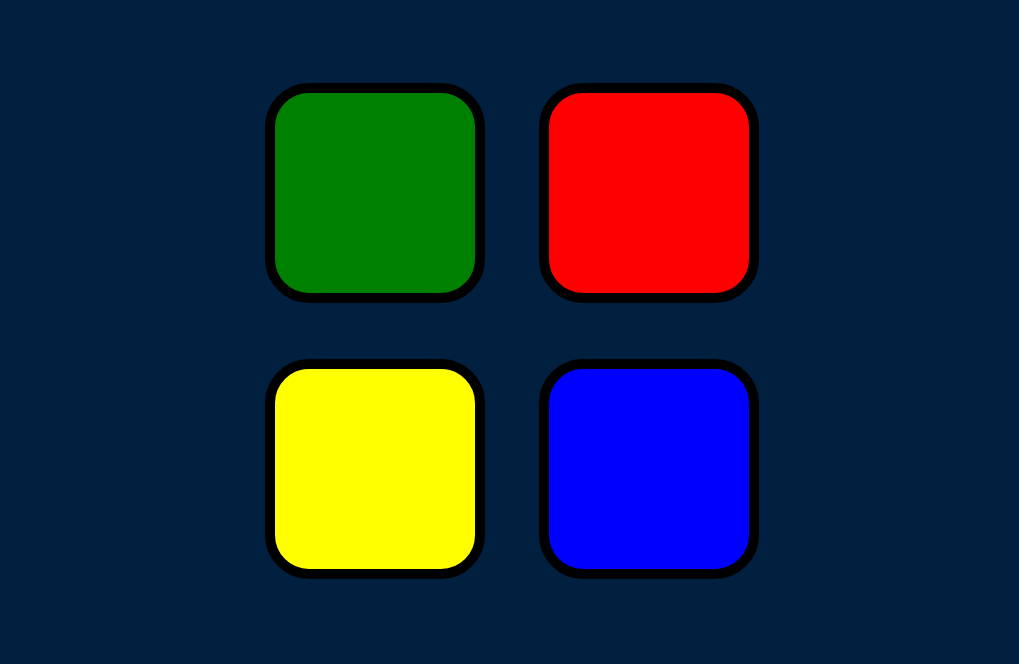
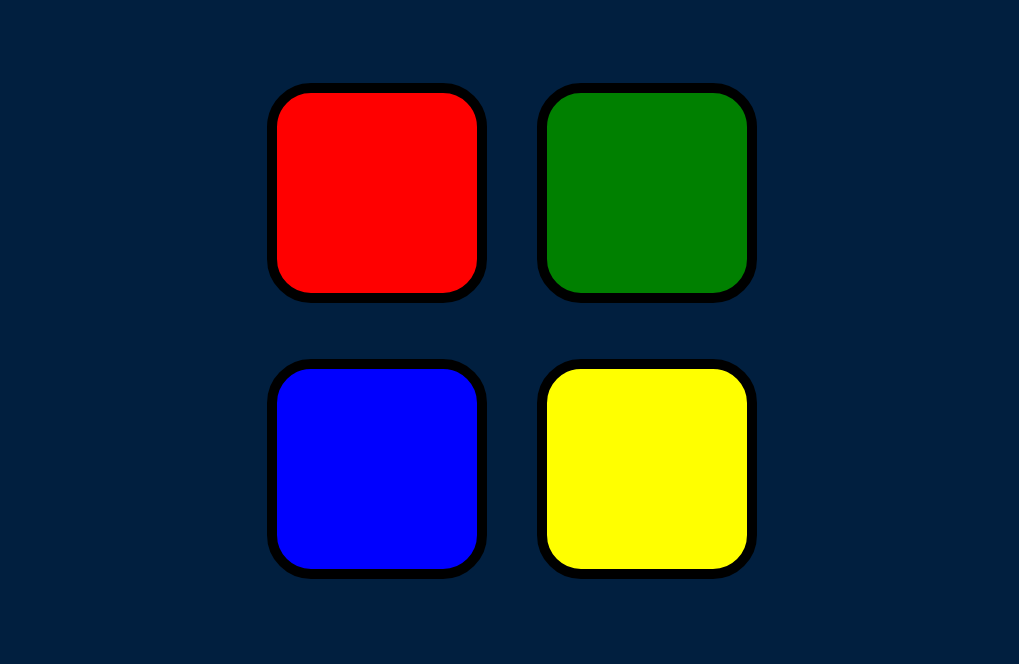
Before and after one commit to edriso/simon-game, a plain HTML site: page index.html in a window 1280 px wide. Shown: the part 136-800 px from the top of the page, without its empty margins (128-1147 px from the left). Drawn offline with Linux system fonts and the light colour scheme.

Commit message:
create color btns dynamically

```diff
--- a/assets/index.js
+++ b/assets/index.js
@@ -1,6 +1,4 @@
 const title = document.getElementById('level-title');
-const startButton = document.getElementById('level-title');
-const colors = document.getElementsByClassName('btn');
 
 const gameState = {
     name: 'Simon Game',
@@ -120,8 +118,35 @@ const gameState = {
     },
 };
 
+function createColorButtons() {
+    const container = document.querySelector('.container');
+    const colors = gameState.colors;
+
+    container.innerHTML = '';
+
+    // Create a row for each pair of colors (2 per row)
+    for (let i = 0; i < colors.length; i += 2) {
+        const row = document.createElement('div');
+        row.className = 'row';
+
+        // Create and append two buttons to the row
+        for (let j = 0; j < 2; j++) {
+            if (colors[i + j]) {
+                const button = document.createElement('div');
+                button.type = 'button';
+                button.id = colors[i + j];
+                button.className = `btn ${colors[i + j]}`;
+                row.appendChild(button);
+            }
+        }
+        container.appendChild(row);
+    }
+}
+
 document.addEventListener('DOMContentLoaded', () => {
-    title.textContent = gameState.getTitle();
+    createColorButtons();
+    const startButton = document.getElementById('level-title');
+    const colors = document.getElementsByClassName('btn');
 
     startButton.addEventListener('click', () => {
         if(!gameState.started || gameState.ended) {
--- a/index.html
+++ b/index.html
@@ -10,17 +10,7 @@
 <body>
   <h1 id="level-title">Press A Key to Start</h1>
 
-  <main class="container">
-    <div lass="row">
-      <div type="button" id="green" class="btn green"></div>
-      <div type="button" id="red" class="btn red"></div>
-    </div>
-
-    <div class="row">
-      <div type="button" id="yellow" class="btn yellow"></div>
-      <div type="button" id="blue" class="btn blue"></div>
-    </div>
-  </main>
+  <main class="container"></main>
 
   <script src="assets/index.js"></script>
 </body>
```
